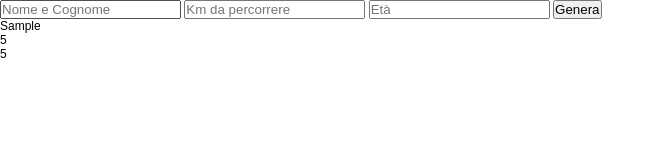
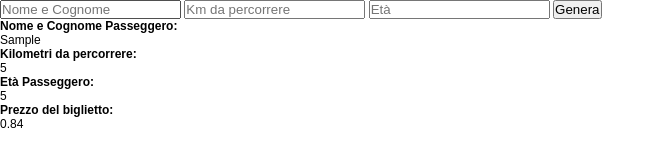
Before and after one commit to LucaRuggeri5/js-biglietto-treno-form, a plain HTML site: page index.html in a window 1280 px wide. Both pictures are taken after typing "Sample", "5", "5" into the empty fields and a click on the button "Genera". Shown: the whole page, without its empty margins (0-665 px from the left). Drawn offline with Linux system fonts and the light colour scheme.

Commit message:
finalizzata tutti gli output con il prezzo

```diff
--- a/index.html
+++ b/index.html
@@ -23,14 +23,23 @@
     </form>
     </div>
     </section>
-
+    <h4>Nome e Cognome Passeggero:</h4>
     <p id="nomeoutput">
 
     </p>
+
+    <h4>Kilometri da percorrere:</h4>
     <p id="kmoutput">
 
     </p>
+
+    <h4>Età Passeggero:</h4>
     <p id="etaoutput">
+
+    </p>
+
+    <h4>Prezzo del biglietto:</h4>
+    <p id="prezzobiglietto">
 
     </p>
 
--- a/javascript/script.js
+++ b/javascript/script.js
@@ -8,6 +8,7 @@ const button = document.querySelector('button');
 const nomeOutput = document.getElementById("nomeoutput");
 const kmOutput = document.getElementById("kmoutput");
 const ageOutput = document.getElementById("etaoutput")
+const prezzoOutput = document.getElementById("prezzobiglietto");
 // seleziono l'elemento form
 const mioForm = document.querySelector('form');
 
@@ -16,23 +17,40 @@ mioForm.addEventListener("submit",
     (evento) => {
         // per saltare da un input all'altro senza inviare
         evento.preventDefault();
-
+        // output del nome con input che sparisce
         const nameValue = userField.value.trim();
         if (nameValue) {
             nomeOutput.innerHTML = nameValue;
             userField.value = "";
         }
-
+        // output dei kilometri con input che sparisce
         const kmValue = kmField.value.trim();
         if (kmValue) {
             kmOutput.innerHTML = kmValue;
             kmField.value = "";
         }
-
+        // output dell'età con input che sparisce
         const ageValue = ageField.value.trim();
         if (ageValue) {
             ageOutput.innerHTML = ageValue;
             ageField.value = "";
         }
+
+
+        // prezzo biglietto
+        let prezzoBiglietto = (0.21 * kmValue)
+
+        // condizione per lo sconto
+        if (ageValue < 18) {
+            prezzoBiglietto = prezzoBiglietto - ((prezzoBiglietto * 20 / 100));
+        } else if (ageValue >= 65) {
+            prezzoBiglietto = prezzoBiglietto - ((prezzoBiglietto * 40 / 100));
+        } else {
+            prezzoBiglietto = (0.21 * kmValue);
+        }
+
+        // output del prezzo con i decimali
+        const priceValue = (prezzoBiglietto.toFixed(2));
+        prezzoOutput.innerHTML = priceValue;
     }
 )
```
